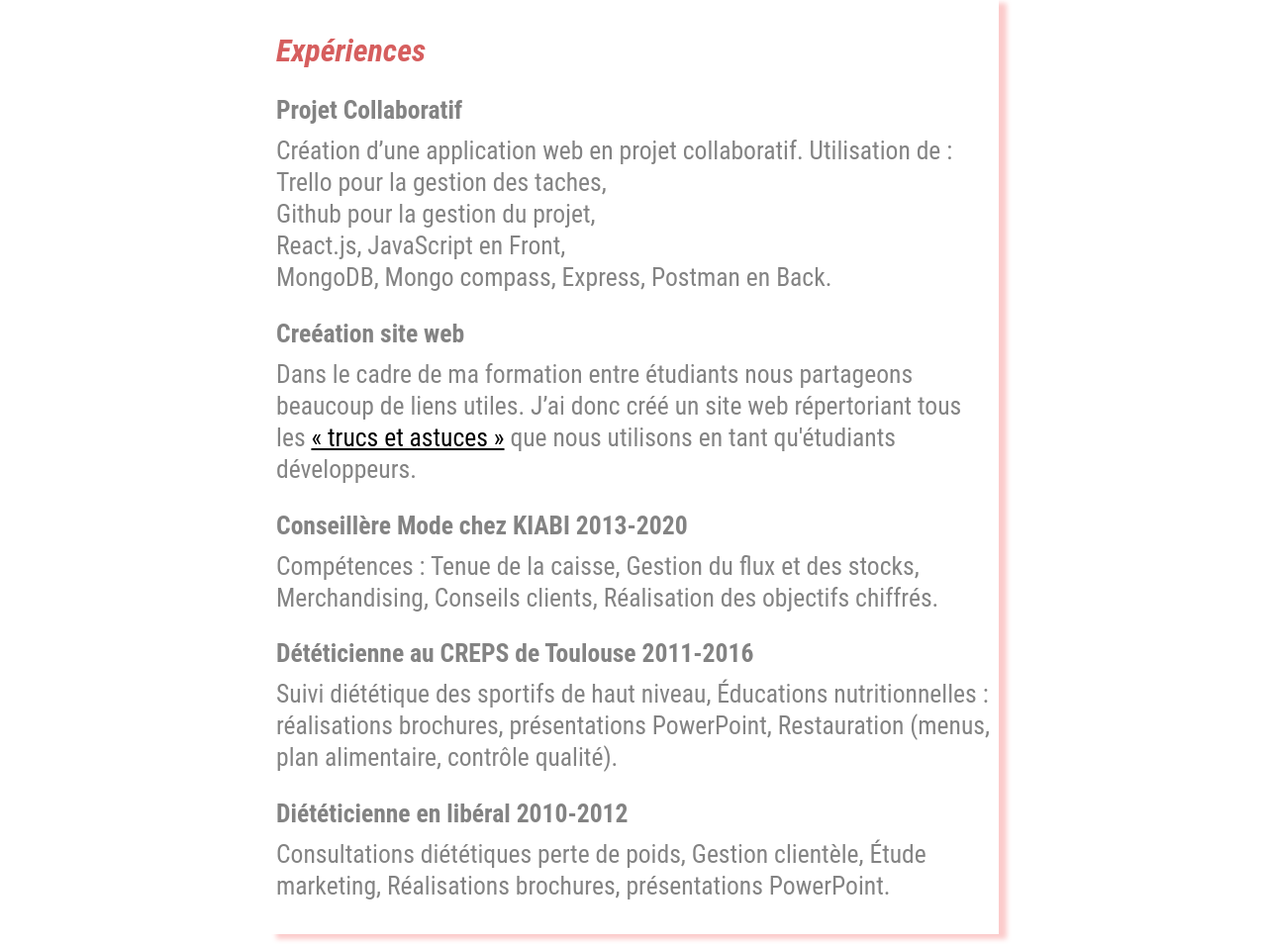
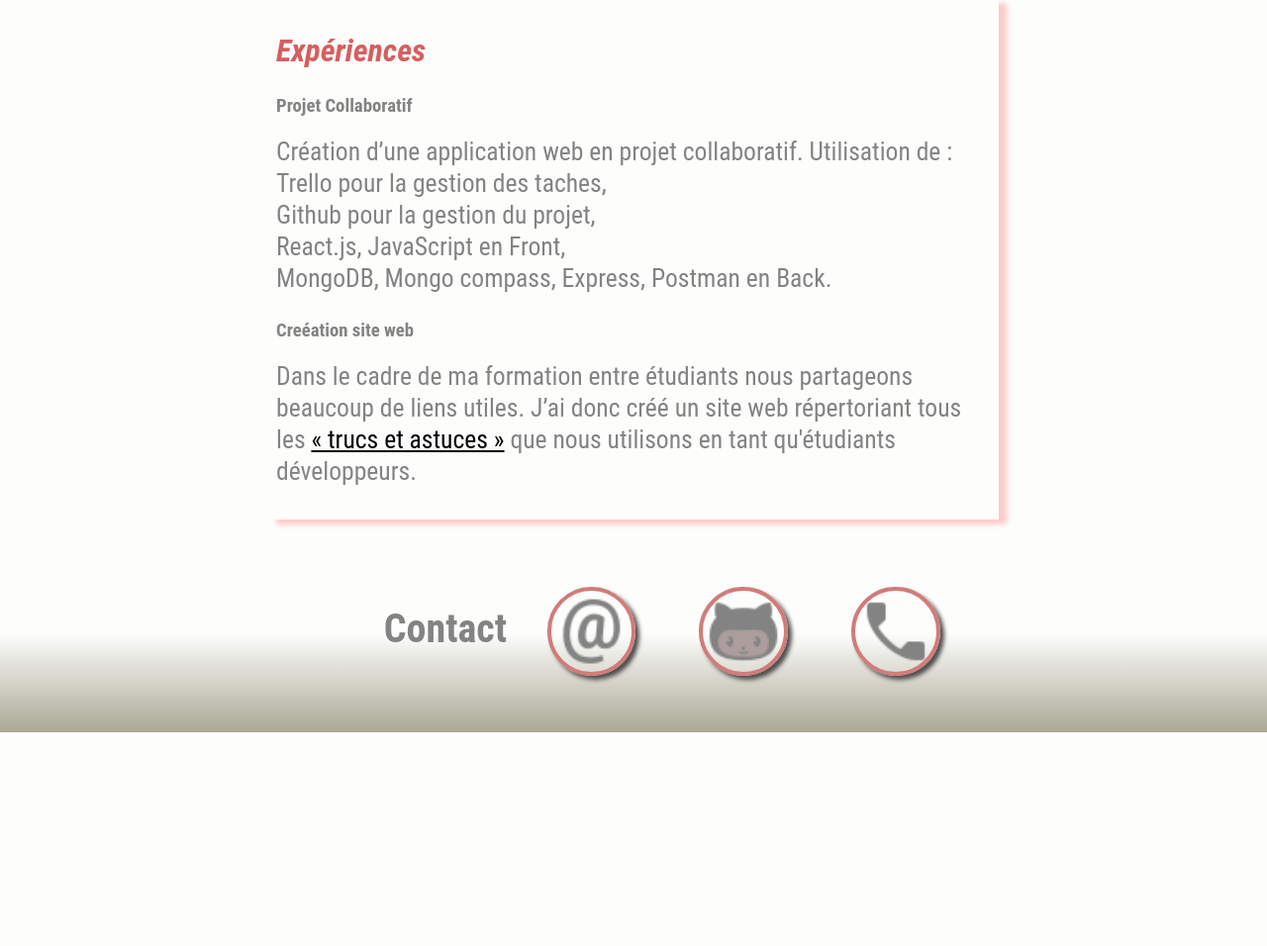
Before and after one commit to Skencker/CV, a plain HTML site: page index.html in a window 1280 px wide. Shown: the part 1132-2088 px from the top of the page at 99% size. After the commit the page ends 1872 px from the top, so only its background shows below. Drawn offline with Linux system fonts and the light colour scheme.

Commit message:
modif roro

```diff
--- a/index.html
+++ b/index.html
@@ -20,7 +20,7 @@
       <img src="images/photo_cv_carre.jpg" alt="photo-cv">
       <di class="title">
         <h1>Sandrine Toussaint</h1>
-        <p>Baby Dev.</p>
+        <p>Développeuse Web.</p>
       </di>
     </div>
 
@@ -73,26 +73,6 @@
         que nous utilisons en tant qu'étudiants développeurs.
       </p>
 
-      <h3>Conseillère Mode chez KIABI 2013-2020 </h3>
-      <p>Compétences : Tenue de la caisse, Gestion
-        du flux et des stocks, Merchandising, Conseils clients,
-        Réalisation des objectifs chiffrés.
-      </p>
-
-
-      <h3>Dététicienne au CREPS de Toulouse 2011-2016</h3>
-      <p>Suivi diététique des sportifs de haut niveau,
-        Éducations nutritionnelles : réalisations brochures,
-        présentations PowerPoint, Restauration (menus, plan alimentaire, contrôle qualité).
-      </p>
-
-
-      <h3>Diététicienne en libéral 2010-2012</h3>
-      <p> Consultations diététiques perte de poids,
-        Gestion clientèle, Étude marketing, Réalisations brochures,
-        présentations PowerPoint.
-      </p>
-
     </div>
   </main>
   <footer>
--- a/styles/styles.css
+++ b/styles/styles.css
@@ -12,6 +12,7 @@ html {
   box-sizing: border-box;
   font-family: "Roboto Condensed", sans-serif;
   color: #838383;
+  background-color: #fdfdfc;
 }
 
 /*header*/
@@ -22,14 +23,15 @@ html {
   grid-template-rows: 1fr;
   padding-bottom: 10px;
 
-  background-color: #ad9d9d;
+  background-image: linear-gradient(to top, #fdfdfc 50%, #a8a894 100%);
 
   padding-top: 40px;
 
   height: 200px;
   width: 100%;
 
-  box-shadow: 0px 3px 4px #838383;
+
+  border: none;
 }
 
 h1 {
@@ -73,10 +75,7 @@ h2 {
   color: #d65e5e;
 }
 
-h3 {
-  font-size: 1.6rem;
-  margin-bottom: 0;
-}
+
 
 .exp p {
   margin-top: 10px;
@@ -113,15 +112,18 @@ a:hover {
   grid-template-columns: 1fr 1.5fr;
   grid-template-rows: 1fr;
 
-  background-color: #ad9d9d;
+  background-image: linear-gradient(to bottom, #fdfdfc 50%, #a8a894 100%);
 
-  height: 300px;
+  height: 200px;
   width: 100%;
 }
 
 .bottom-container h3 {
-  align-self: center;
+  padding-top: 2rem;
   justify-self: flex-end;
+  color: #838383;
+  font-size: 2.5rem;
+
 }
 
 .logo {
```
Also changed, not shown: images/photo_cv_carre.jpg, 2 other files.
